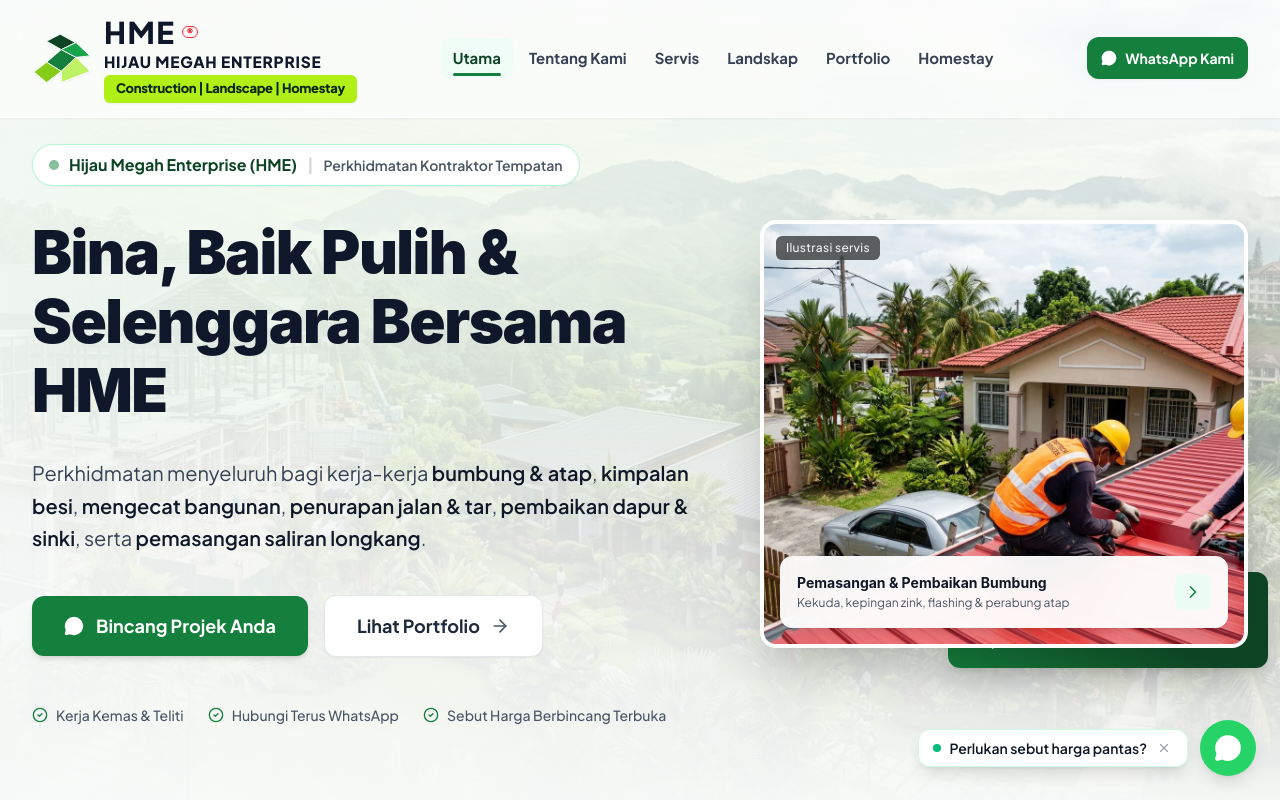
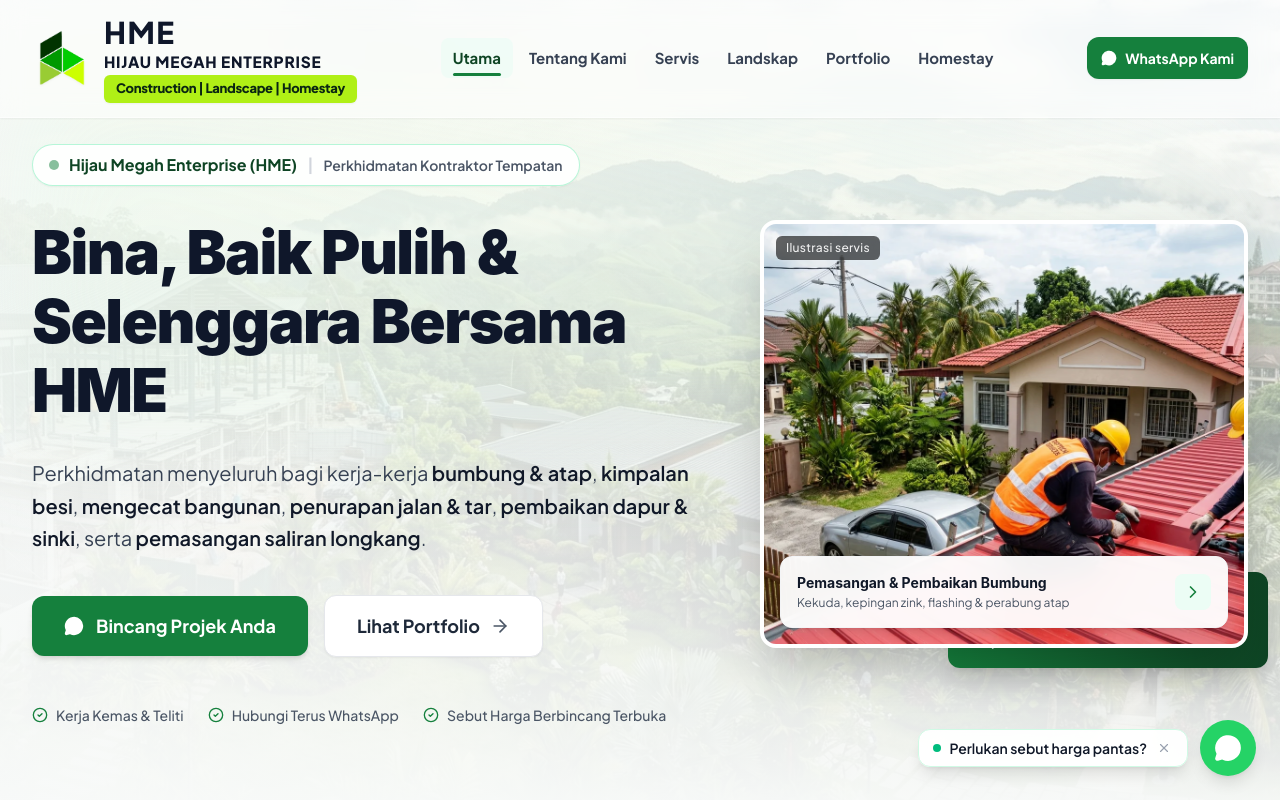
Before and after one commit to syafiqapextreasure/HIJAU-MEGAH-ENTERPRISE, a React (Vite) app: page / in a window 1280 px wide. Shown: the top 800 px of the page. Built offline with nearby package versions, Linux system fonts and the light colour scheme.

Commit message:
Replace HME logo mark with supplied image crop

```diff
--- a/src/components/HmeLogo.tsx
+++ b/src/components/HmeLogo.tsx
@@ -17,45 +17,21 @@
 
   return (
     <div className={`inline-flex items-center gap-3 sm:gap-3.5 select-none ${className}`}>
-      {/* 3D Isometric Geometric Logo Symbol */}
+      {/* Original HME geometric mark from supplied Image 1 only; text labels remain live HTML below. */}
       <div className={`relative shrink-0 ${size === 'sm' ? 'w-11 h-11' : size === 'lg' ? 'w-18 h-18' : 'w-14 h-14'}`}>
-        <svg
-          viewBox="0 0 160 160"
-          className="w-full h-full drop-shadow-xs"
-          xmlns="http://www.w3.org/2000/svg"
+        <img
+          src="/images/branding/hme-mark-draft-2.png"
+          alt=""
           aria-hidden="true"
-        >
-          {isWhite ? (
-            /* White logo variant for footer / dark backgrounds */
-            <g stroke="#0F172A" strokeWidth="2.5" strokeLinejoin="round">
-              <polygon points="75,12 118,36 78,56 36,32" fill="#FFFFFF" />
-              <polygon points="78,56 120,78 78,118 36,92" fill="#FFFFFF" />
-              <polygon points="78,56 120,36 160,74 120,78" fill="#FFFFFF" />
-              <polygon points="36,92 78,118 36,150 0,120" fill="#FFFFFF" />
-              <polygon points="78,118 120,78 160,118 78,150" fill="#FFFFFF" />
-            </g>
-          ) : (
-            /* Full-colour logo variant matching HME LOGO DESIGN DRAFT 2 */
-            <g stroke="#FFFFFF" strokeWidth="2.5" strokeLinejoin="round">
-              {/* Top roof facet - forest green */}
-              <polygon points="75,12 118,36 78,56 36,32" fill="#0E4424" />
-              {/* Mid-left facet - emerald green */}
-              <polygon points="78,56 120,78 78,118 36,92" fill="#15803D" />
-              {/* Mid-right facet - vibrant green */}
-              <polygon points="78,56 120,36 160,74 120,78" fill="#16A34A" />
-              {/* Bottom-left facet - lime green */}
-              <polygon points="36,92 78,118 36,150 0,120" fill="#84CC16" />
-              {/* Bottom-right facet - bright lime yellow */}
-              <polygon points="78,118 120,78 160,118 78,150" fill="#BEF264" />
-            </g>
-          )}
-        </svg>
+          className="h-full w-full object-contain drop-shadow-xs"
+          draggable={false}
+        />
       </div>
 
       {/* Typography & Tagline */}
       <div className="flex flex-col justify-center">
-        {/* Main HME letters with registered symbol and architectural red slash */}
-        <div className="flex items-center gap-1.5 leading-none">
+        {/* Main HME letters. The supplied logo mark does not use a separate registered-symbol badge. */}
+        <div className="flex items-center leading-none">
           <span
             className={`font-black tracking-wider ${
               isWhite ? 'text-white' : 'text-[#0F172A]'
@@ -65,16 +41,6 @@
             style={{ fontFamily: "'Plus Jakarta Sans', sans-serif" }}
           >
             HME
-          </span>
-          <span
-            className={`text-[10px] font-bold border rounded-full px-1 py-0.2 leading-none inline-flex items-center justify-center ${
-              isWhite
-                ? 'text-white border-white/80'
-                : 'text-red-600 border-red-500 font-extrabold'
-            }`}
-            title="Registered Trademark"
-          >
-            ®
           </span>
         </div>
 
```
Also changed, not shown: public/images/branding/hme-mark-draft-2.png (added).
